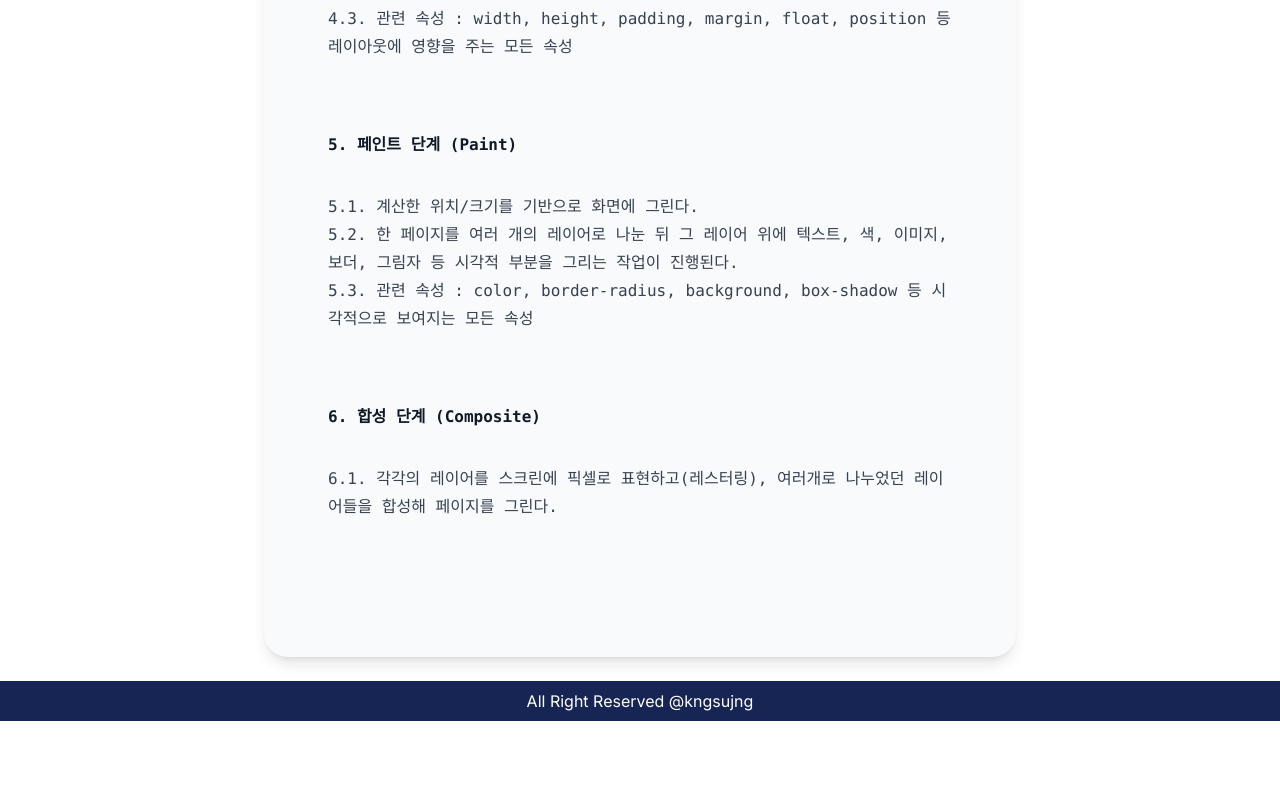
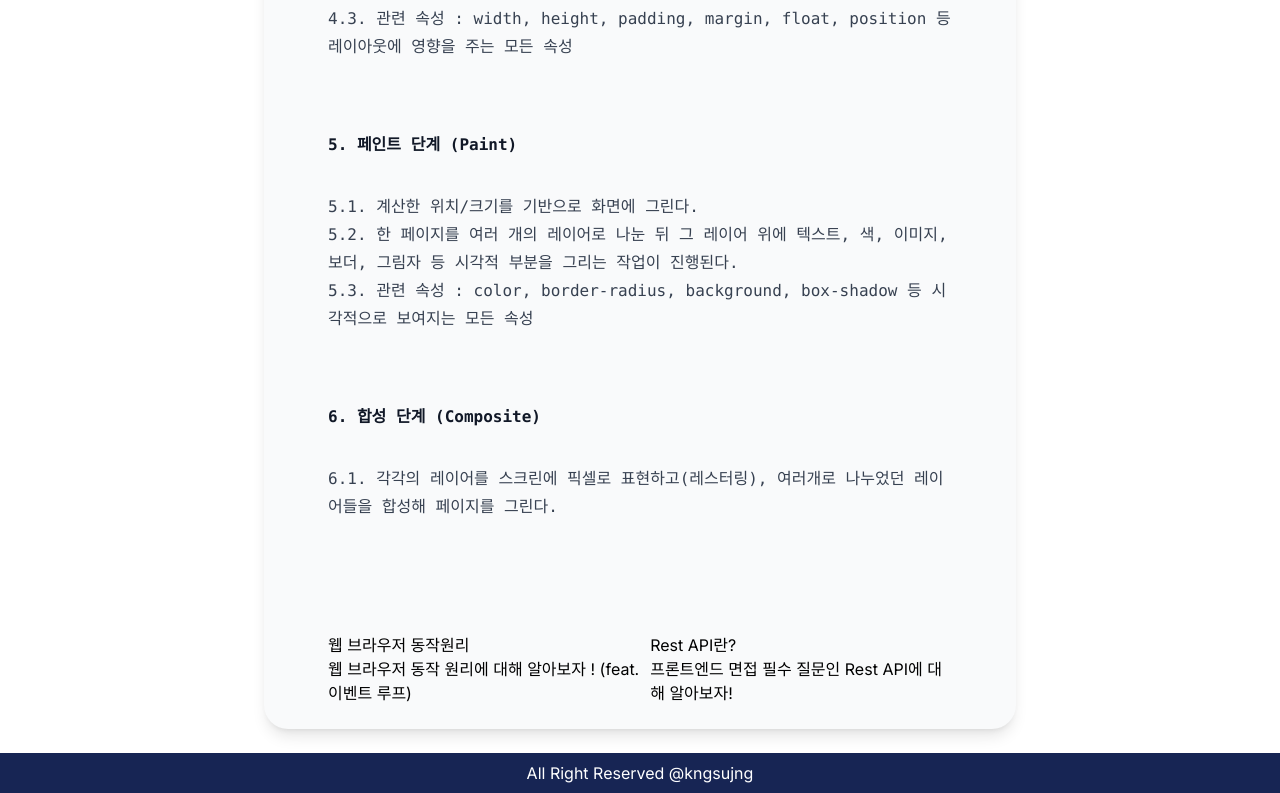
Before and after one commit to kngsujng/Blog-app, a Next.js app: page /posts/browser-rendering in a window 1280 px wide. Shown: the part 4045-4838 px from the top of the page. Before the commit the page ends 4766 px from the top, so only its background shows below. Built offline with nearby package versions, Linux system fonts and the light colour scheme.

Commit message:
Feat: 이전/다음 포스트 갈 수 있는 컴포넌트 생성

```diff
--- a/src/app/api/posts.ts
+++ b/src/app/api/posts.ts
@@ -9,6 +9,7 @@ export type Post = {
 	category: string;
 	featured: boolean;
 };
+export type PostData = Post & { content: string };
 
 export async function getAllPosts(): Promise<Post[]> {
 	const filePath = path.join(process.cwd(), 'data', 'posts.json');
@@ -28,13 +29,13 @@ export async function getNotFeaturedPosts(): Promise<Post[]> {
 	return notFeaturedPosts.filter((post) => !post.featured);
 }
 
-export async function getPost(path: string): Promise<Post | undefined> {
-	const posts = await getAllPosts();
-	return posts.find((item) => item.path === path);
+export async function getPostContent(
+	id: string
+): Promise<PostData | undefined> {
+	const filePath = path.join(process.cwd(), 'data', 'posts', `${id}.md`);
+	const metadata = await getAllPosts() //
+		.then((posts) => posts.find((item) => item.path === id));
+	if (!metadata) throw new Error('파일 이름이 없습니다');
+	const content = await fs.readFile(filePath, 'utf-8');
+	return { ...metadata, content };
 }
-
-export async function getContent(id: string) {
-	const filePath = path.join(process.cwd(), 'data/posts', `${id}.md`);
-	const content = await fs.readFile(filePath, 'utf-8');
-	return { content, fallback: false };
-}
--- a/src/app/components/MarkdownRender.tsx
+++ b/src/app/components/MarkdownRender.tsx
@@ -1,12 +1,14 @@
-import { getContent } from '../api/posts';
 import Image from 'next/image';
 import ReactMarkDown from 'react-markdown';
 import remarkGfm from 'remark-gfm';
 import { Prism as SyntaxHighlighter } from 'react-syntax-highlighter';
 import { materialDark } from 'react-syntax-highlighter/dist/cjs/styles/prism';
 
-export default async function MarkdownRender({ id }: { id: string }) {
-	const { content } = await getContent(id);
+type Props = {
+	content: string;
+};
+
+export default function MarkdownRender({ content }: Props) {
 	return (
 		<pre className="whitespace-pre-line pb-14 mb-14">
 			<ReactMarkDown
--- /dev/null
+++ b/src/app/components/OtherPost.tsx
@@ -0,0 +1,35 @@
+import { redirect } from 'next/navigation';
+import { Post, getAllPosts } from '../api/posts';
+import Link from 'next/link';
+
+export type Props = { currentPost: Post };
+
+export default async function OtherPost({ currentPost }: Props) {
+	const posts = await getAllPosts();
+	const currentIdx = posts.findIndex((post) => post.path === currentPost.path);
+
+	if (currentIdx === -1) {
+		redirect('/posts');
+	}
+
+	if (currentIdx !== -1) {
+		const prevPost = posts[currentIdx - 1];
+		const nextPost = posts[currentIdx + 1];
+		return (
+			<section className="flex justify-between">
+				{prevPost && (
+					<Link href={`/posts/${prevPost.path}`}>
+						<h3>{prevPost.title}</h3>
+						<p>{prevPost.description}</p>
+					</Link>
+				)}
+				{nextPost && (
+					<Link href={`/posts/${nextPost.path}`}>
+						<h3>{nextPost.title}</h3>
+						<p>{nextPost.description}</p>
+					</Link>
+				)}
+			</section>
+		);
+	}
+}
--- a/src/app/posts/[slug]/page.tsx
+++ b/src/app/posts/[slug]/page.tsx
@@ -1,18 +1,19 @@
-import { Post, getPost } from '@/app/api/posts';
+import { Post, getPostContent } from '@/app/api/posts';
 import { redirect } from 'next/navigation';
 import Image from 'next/image';
 import { FaRegCalendar } from 'react-icons/fa';
 import MarkdownRender from '@/app/components/MarkdownRender';
+import OtherPost from '@/app/components/OtherPost';
 
 export type Props = { params: { slug: string } };
 
 export default async function Post({ params: { slug } }: Props) {
-	const post = await getPost(slug);
+	const post = await getPostContent(slug);
 	if (!post) {
 		redirect('/posts');
 	}
 	if (post) {
-		const { path, date, title, description } = post;
+		const { path, date, title, description, content } = post;
 		return (
 			<article className="rounded-3xl bg-gray-50 shadow-lg sm:mx-4 md:mx-16 lg:mx-60 ">
 				<Image
@@ -31,7 +32,8 @@ export default async function Post({ params: { slug } }: Props) {
 					<h2 className="text-4xl font-extrabold">{title}</h2>
 					<p className="pt-2 text-lg font-medium">{description}</p>
 					<div className="w-full border-2 border-sky-400 mt-4 mb-10"></div>
-					<MarkdownRender id={path} />
+					<MarkdownRender content={content} />
+					<OtherPost currentPost={post} />
 				</section>
 			</article>
 		);
```
